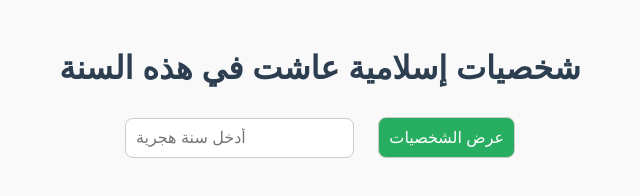
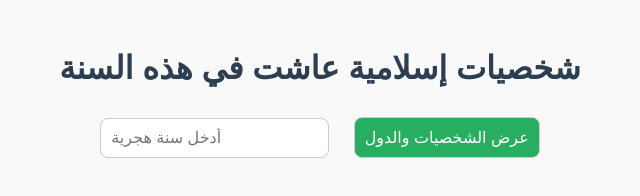
Before and after one commit to alaeddinesebaat/who-was-alive-islamic-edition, a plain HTML site: page index.html in a window 1280 px wide. Shown: the whole page, without its empty margins (320-960 px from the left). Drawn offline with Linux system fonts and the light colour scheme.

Commit message:
Update index.html

```diff
--- a/index.html
+++ b/index.html
@@ -14,9 +14,7 @@
 <body>
   <h1>شخصيات إسلامية عاشت في هذه السنة</h1>
 
-  <input type="number" id="yearInput" placeholder="أدخل سنة هجرية">
-  <button onclick="checkYear()">عرض الشخصيات</button>
-
-  <div id="results"></div>
-</body>
-</html>
+  <!-- حاوية الإدخال والزر لتنسيق أفضل -->
+  <div class="input-area">
+    <input type="number" id="yearInput" placeholder="أدخل سنة هجرية">
+    <button onclick="checkYear()">عرض الشخصيات والدول</b
```
